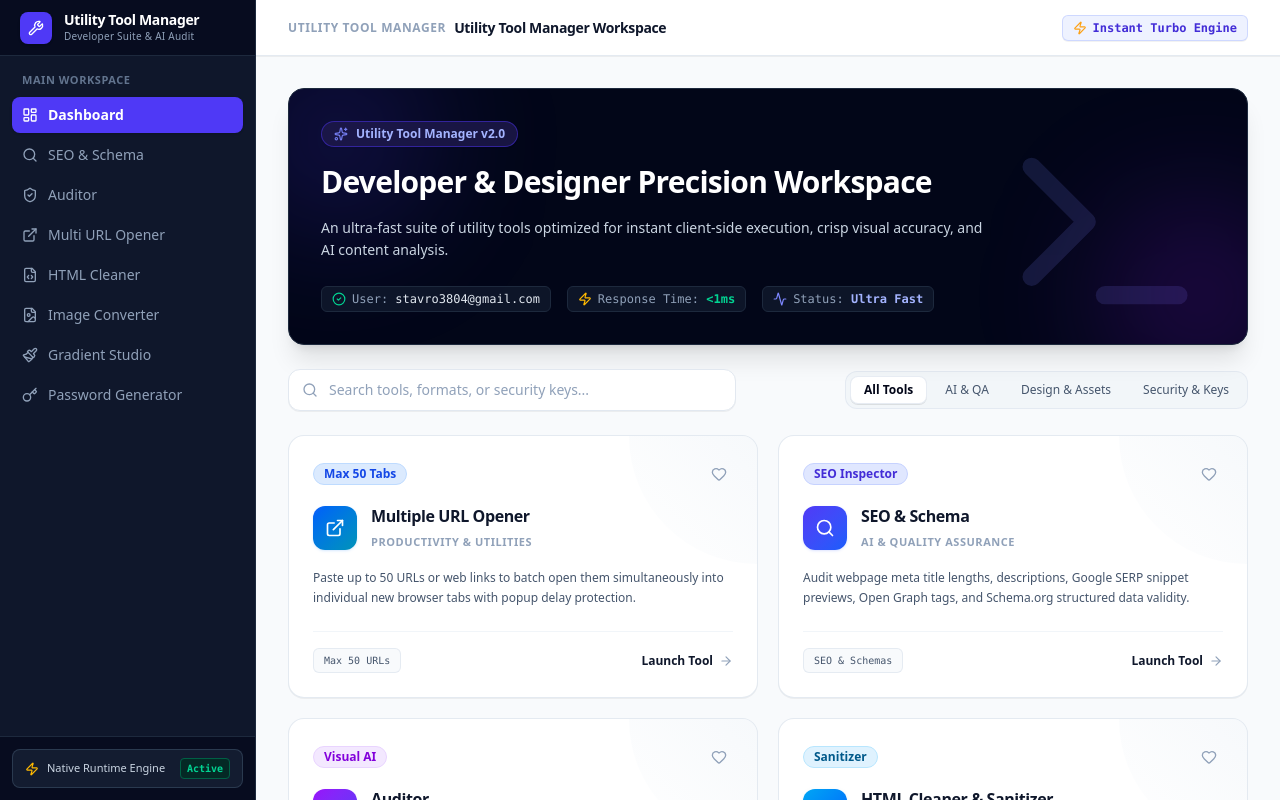
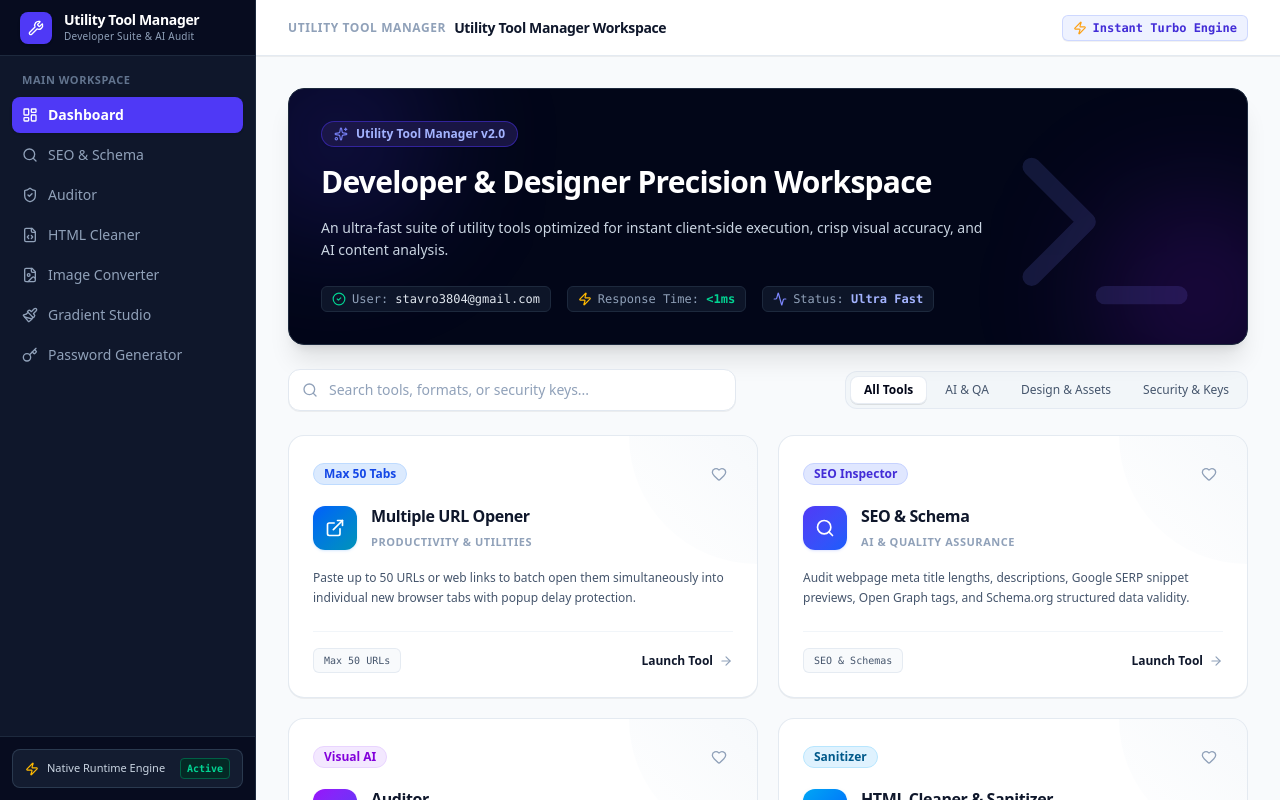
Before and after one commit to rajat2859/Dev-Utility-tool, a React (Vite) app: page / in a window 1280 px wide. Shown: the top 800 px of the page. Built offline with nearby package versions, Linux system fonts and the light colour scheme.

Commit message:
fix: update sidebar component styling

```diff
--- a/src/components/Sidebar.tsx
+++ b/src/components/Sidebar.tsx
@@ -1,5 +1,5 @@
 import React from 'react';
-import { LayoutDashboard, FileImage, Paintbrush, Key, X, Menu, ShieldCheck, Wrench, Zap, FileCode, Search, ExternalLink } from 'lucide-react';
+import { LayoutDashboard, FileImage, Paintbrush, Key, X, Menu, ShieldCheck, Wrench, Zap, FileCode, Search } from 'lucide-react';
 import { motion, AnimatePresence } from 'motion/react';
 import { prefetchTool } from '../App';
 
@@ -28,7 +28,6 @@ export default function Sidebar({
     { id: 'dashboard', name: 'Dashboard', icon: LayoutDashboard },
     { id: 'seo-checker', name: 'SEO & Schema', icon: Search },
     { id: 'content-checker', name: 'Auditor', icon: ShieldCheck },
-    { id: 'url-opener', name: 'Multi URL Opener', icon: ExternalLink },
     { id: 'html-cleaner', name: 'HTML Cleaner', icon: FileCode },
     { id: 'image', name: 'Image Converter', icon: FileImage },
     { id: 'gradient', name: 'Gradient Studio', icon: Paintbrush },
```
